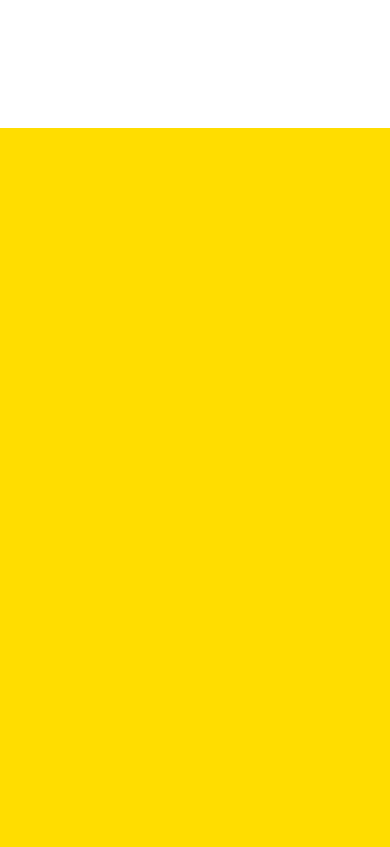
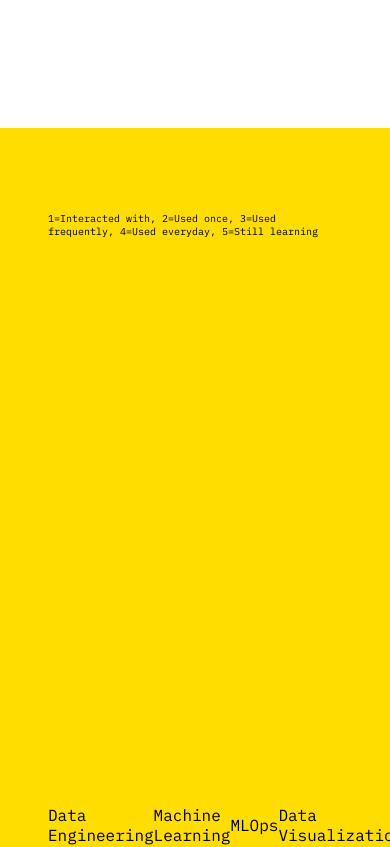
Before and after one commit to stoney95/scroll-me, a React (Create React App) app: page / in a window 390 px wide. Shown: the part 1560-2407 px from the top of the page. Built offline with nearby package versions, Linux system fonts and the light colour scheme.

Commit message:
Add SkillsPlane again

```diff
--- a/src/App.tsx
+++ b/src/App.tsx
@@ -57,7 +57,7 @@ function App() {
           <Person panelRef={panelPerson}/>
         </Panel>
         <Panel ref={panelSkills} className="skills">
-          {/* <SkillsPlane panelRef={panelSkills}/> */}
+          <SkillsPlane panelRef={panelSkills}/>
         </Panel>
         <Panel ref={panelExperience} className="experience">
           {/* <Experience panelRef={panelExperience} /> */}
--- a/src/components/SkillsPlane/SkillsPlane.scss
+++ b/src/components/SkillsPlane/SkillsPlane.scss
@@ -1,4 +1,7 @@
 .skill-container {
+    @media only screen and (max-width: 600px) {
+        padding-top: 10vh;
+    }
     padding-top: 30vh;
     padding-left: 3rem;
     padding-right: 3rem;
@@ -8,14 +11,13 @@
     width: 100%;
     padding-top: 20px;
     padding-bottom: 20px;
-    // background-color: rgba(28, 99, 85, 0.05);
-    // box-shadow: 0px 0px 15px 2px black;
-    // border: 1px solid;
     position: relative;
     grid-auto-rows: auto;
 }
 
 .skill-area {
+
+
     display: flex;
     flex-wrap: wrap;
     justify-content: center;
@@ -32,12 +34,6 @@
     justify-content: center;
     align-items: center;
     width: 100%;
-
-
-    // position: absolute;
-    // bottom: 0px;
-    // font-size: 14px;
-    // transform: translate(-50%, 100%)
 }
 
 .y-axis-lable {
@@ -49,6 +45,10 @@
 }
 
 .level-description {
+    @media only screen and (max-width: 600px) {
+        width: 100%
+    }
+
     text-align: start;
     font-size: 10px;
     width: 30%;
```
